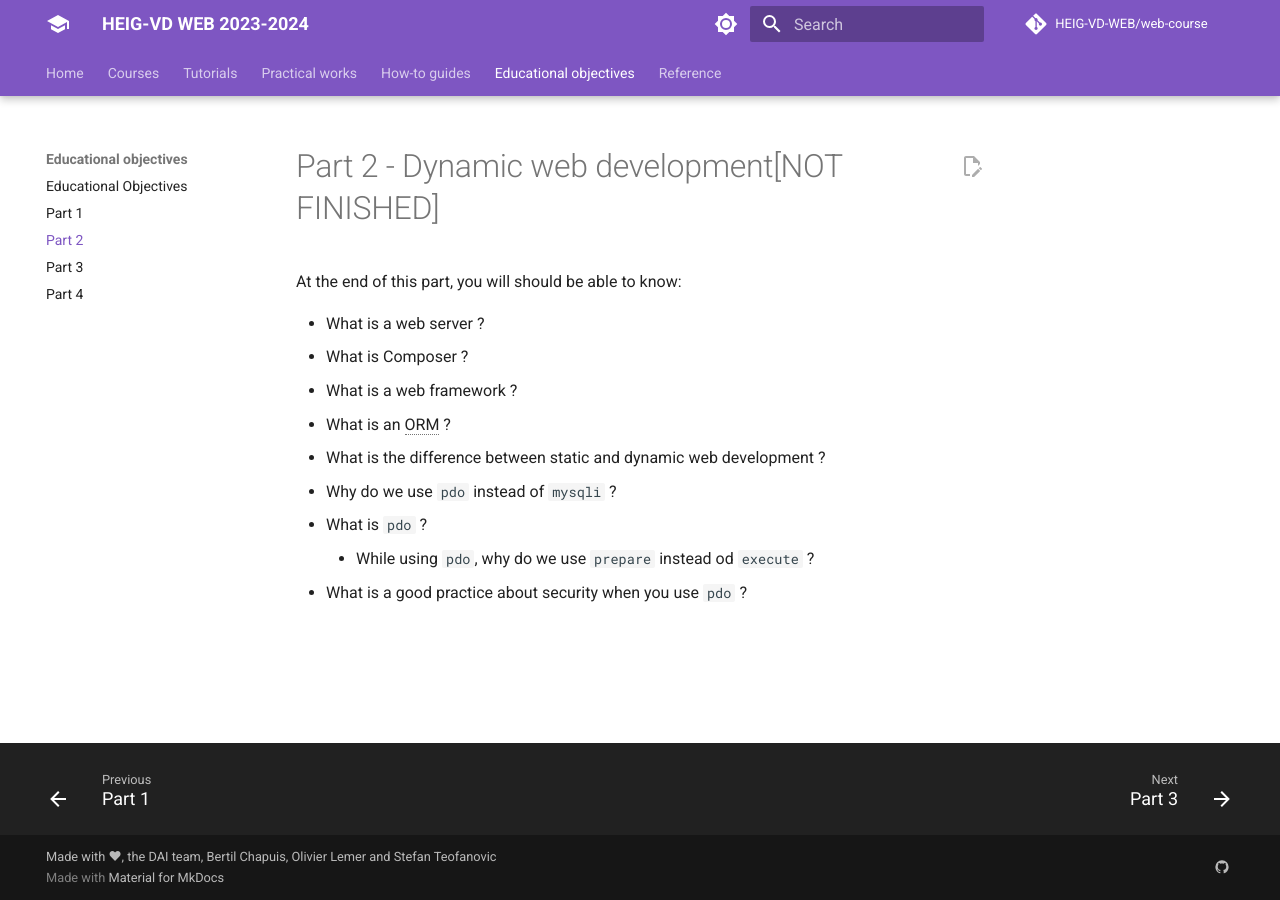
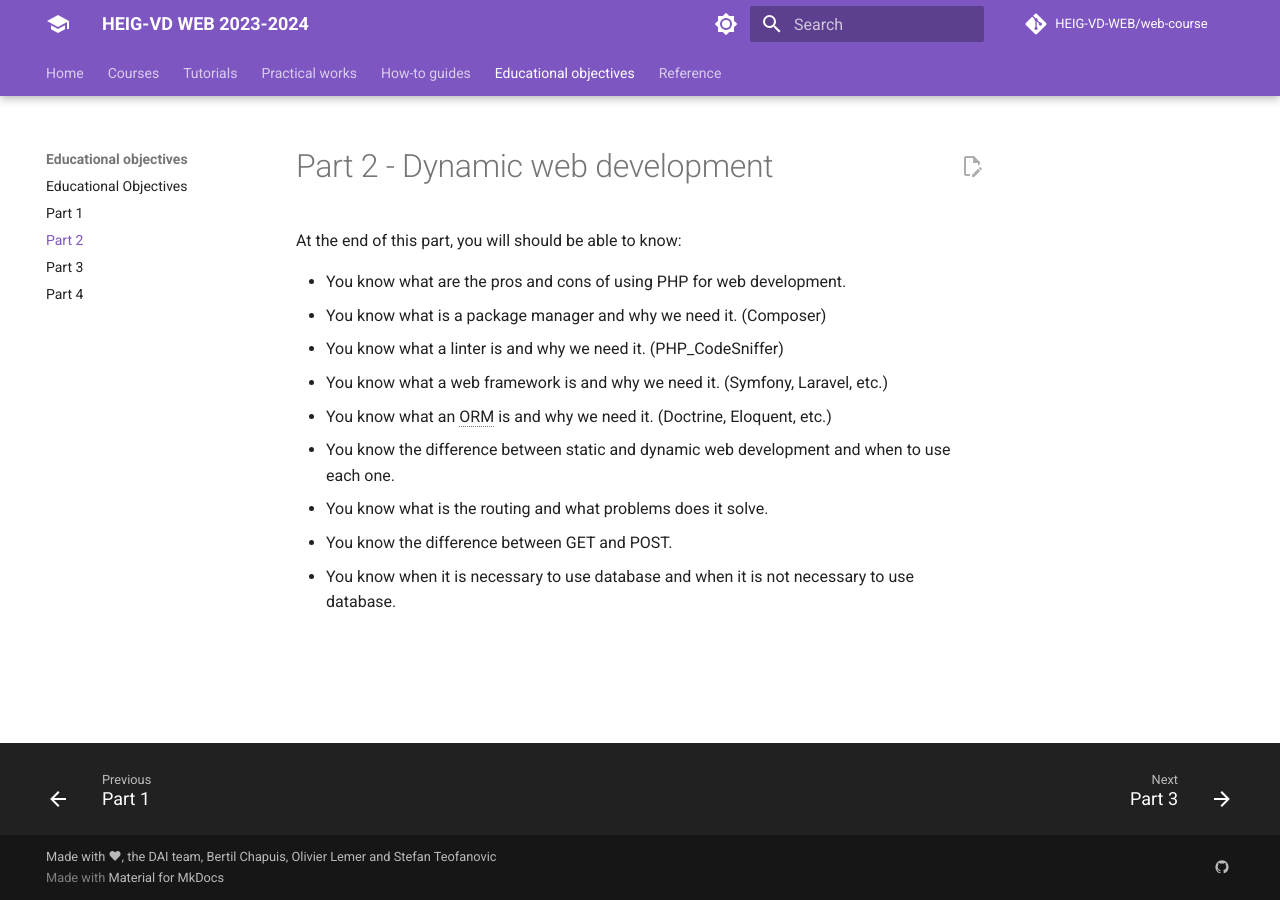
Before and after one commit to HEIG-VD-WEB/web-course, an MkDocs documentation site: the page built from docs/educational-objectives/part-2/index.md, in a window 1280 px wide. Built offline with MkDocs 1.6.1 and Material for MkDocs 9.7.7, drawn with Linux system fonts in a browser that asks for light colours; comment, search, counter and statistics services are not loaded.

Commit message:
Update the educational objectives of part 2

```diff
--- a/docs/educational-objectives/part-2/index.md
+++ b/docs/educational-objectives/part-2/index.md
@@ -1,13 +1,13 @@
-# Part 2 - Dynamic web development[NOT FINISHED]
+# Part 2 - Dynamic web development
 
 At the end of this part, you will should be able to know:
 
-- What is a web server ?
-- What is Composer ?
-- What is a web framework ?
-- What is an ORM ?
-- What is the difference between static and dynamic web development ?
-- Why do we use `pdo` instead of `mysqli` ?
-  - What is `pdo` ?
-	- While using `pdo`, why do we use `prepare` instead od `execute` ?
-  - What is a good practice about security when you use `pdo`	?
+- You know what are the pros and cons of using PHP for web development.
+- You know what is a package manager and why we need it. (Composer)
+- You know what a linter is and why we need it. (PHP_CodeSniffer)
+- You know what a web framework is and why we need it. (Symfony, Laravel, etc.)
+- You know what an ORM is and why we need it. (Doctrine, Eloquent, etc.)
+- You know the difference between static and dynamic web development and when to use each one.
+- You know what is the routing and what problems does it solve.
+- You know the difference between GET and POST.
+- You know when it is necessary to use database and when it is not necessary to use database.
```
Also changed, not shown: docs/tutorials/index.md (+1 -1 lines).
